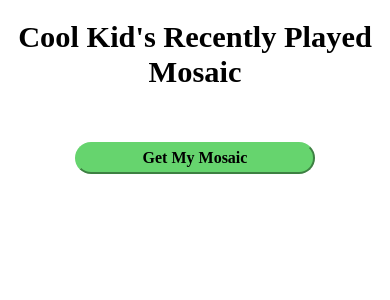
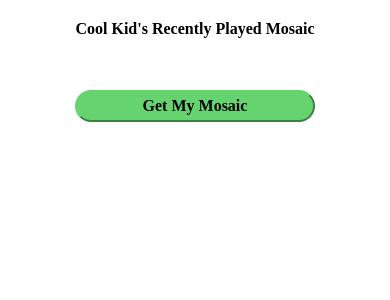
Before and after one commit to JasmineAmberPatel/Music-Mosaic, a React (Create React App) app: page / in a window 390 px wide. Shown: the top 300 px of the page. Built offline with nearby package versions, Linux system fonts and the light colour scheme.

Commit message:
made the design responsive

```diff
--- a/src/index.css
+++ b/src/index.css
@@ -66,3 +66,15 @@ a {
 img {
   height: 92px;
 }
+
+@media (max-width: 700px) {
+  .Mosaic {
+  width: 90%
+  }
+  .title {
+    font-size: 1em;
+  }
+  img {
+    height: 50px;
+  }
+}
```
